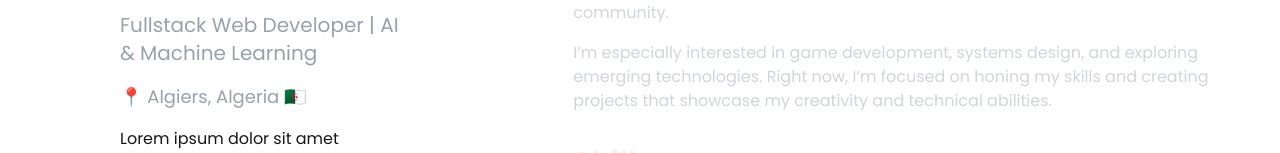
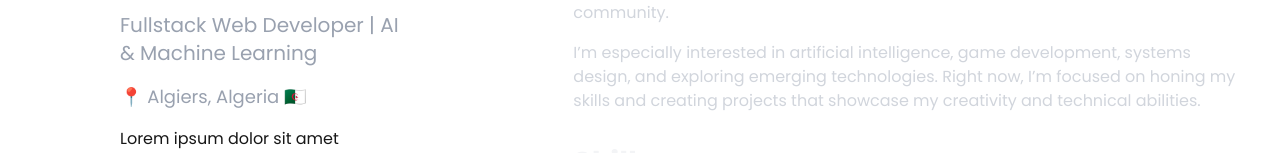
Before and after one commit to The-Sofishticated-Man/minimalist-portfolio, a Next.js app: page / in a window 1280 px wide. Shown: the part 343-496 px from the top of the page. Built offline with nearby package versions, Linux system fonts and the light colour scheme.

Commit message:
Update interests in SecondaryInfo and refine ProjectArticle details

```diff
--- a/src/app/components/SecondaryInfo.tsx
+++ b/src/app/components/SecondaryInfo.tsx
@@ -35,10 +35,10 @@ function SecondaryInfo() {
         </p>
         <p className="text-gray-300 mb-4">
           {" "}
-          I’m especially interested in game development, systems design, and
-          exploring emerging technologies. Right now, I’m focused on honing my
-          skills and creating projects that showcase my creativity and technical
-          abilities.
+          I’m especially interested in artificial intelligence, game
+          development, systems design, and exploring emerging technologies.
+          Right now, I’m focused on honing my skills and creating projects that
+          showcase my creativity and technical abilities.
         </p>
       </InfoSection>
       <InfoSection title="Skills" id="skills">
@@ -199,7 +199,7 @@ function SecondaryInfo() {
             "API Development",
             "Web Automation",
             "Web Scraping",
-            "Design Patterns"
+            "Design Patterns",
           ]}
           links={{
             github:
```
